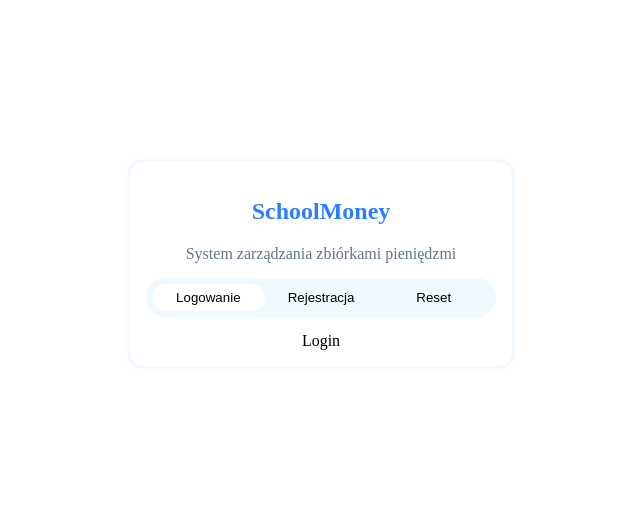
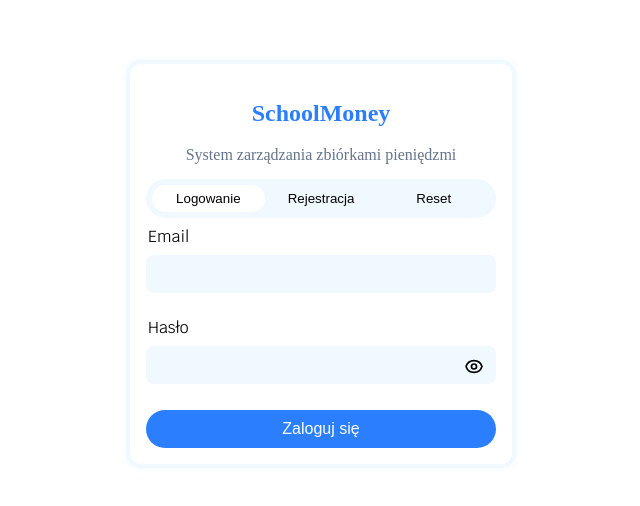
Before and after one commit to MichalColautti/SchoolMoney-frontend, a React (Create React App) app: page / in a window 1280 px wide. Shown: the part 144-650 px from the top of the page, without its empty margins (319-959 px from the left). Built offline with nearby package versions, Linux system fonts and the light colour scheme.

Commit message:
Added login page

```diff
--- a/public/index.html
+++ b/public/index.html
@@ -1,6 +1,7 @@
 <!DOCTYPE html>
 <html lang="en">
   <head>
+    <link href="https://fonts.googleapis.com/css2?family=Krub:wght@300;400;500;600;700&display=swap" rel="stylesheet">
     <meta charset="utf-8" />
     <link rel="icon" href="%PUBLIC_URL%/favicon.ico" />
     <meta name="viewport" content="width=device-width, initial-scale=1" />
--- a/src/components/auth/AuthTabs.js
+++ b/src/components/auth/AuthTabs.js
@@ -52,13 +52,13 @@ const styles = {
     background: "#fff",
   },
   box: {
-    border: "2px solid #f0f9ff",
+    border: "4px solid #f0f9ff",
     borderRadius: "15px",
     padding: "1rem",
     textAlign: "center",
     background: "#fff",
     width: "350px",
-    boxShadow: "0 0 5px #f0f9ff",
+    boxShadow: "0 0 8px #f0f9ff",
   },
   title: {
     color: "#2B7FFF",
@@ -73,7 +73,6 @@ const styles = {
     background: "#f0f9ff",
     padding: "6px",
     borderRadius: "20px",
-    marginBottom: "15px",
   },
   tabButton: {
     flex: 1,
--- a/src/components/auth/Login.js
+++ b/src/components/auth/Login.js
@@ -1,8 +1,111 @@
+import { useState } from "react";
+import showPasswordIcon from "../../assets/showPasswordIcon.svg";
+import hidePasswordIcon from "../../assets/hidePasswordIcon.svg";
 
 const Login = () => {
-    return (
-        <div>Login</div>
-    );
-}
+  const [email, setEmail] = useState("");
+  const [password, setPassword] = useState("");
+  const [showPassword, setShowPassword] = useState(false);
+
+  //handle login logic
+  const handleSubmit = (e) => {
+    e.preventDefault();
+    console.log("Login submitted:", { email, password });
+  };
+
+  return (
+    console.log("Login component rendered"),
+    <form style={styles.container} onSubmit={handleSubmit}>
+      <label style={styles.text}>Email</label>
+      <input
+        style={styles.input}
+        type="email"
+        value={email}
+        onChange={(e) => setEmail(e.target.value)}
+        required
+      />
+      <label style={styles.text}>Hasło</label>
+      <div style={styles.passwordContainer}>
+        <input
+          style={styles.input}
+          type={showPassword ? "text" : "password"}
+          value={password}
+          onChange={(e) => setPassword(e.target.value)}
+          required
+        />
+        <button
+          type="button"
+          style={styles.showPasswordButton}
+          onClick={() => setShowPassword((prev) => !showPassword)}
+        >
+          <img
+            src={showPassword ? hidePasswordIcon : showPasswordIcon}
+            style={styles.icon}
+            alt={showPassword ? "ukryj" : "pokaż"}
+        />
+        </button>
+      </div>
+      <button type="submit" style={styles.submitButton}>
+        Zaloguj się
+      </button>
+    </form>
+  );
+};
+
+const styles = {
+  container: {
+    display: "flex",
+    flexDirection: "column",
+    fontFamily: "'Krub', sans-serif",
+  },
+  text: {
+    fontSize: "16px",
+    marginLeft: "2px",
+    marginTop: "8px",
+    textAlign: "left",
+  },
+  input: {
+    border: "none",
+    background: "#f0f9ff",
+    borderRadius: "8px",
+    padding: "10px",
+    margin: "8px 0 16px 0",
+    fontSize: "16px",
+    width: "100%",
+    boxSizing: "border-box",
+  },
+  passwordContainer: {
+    position: "relative",
+    width: "100%",
+  },
+  showPasswordButton: {
+    position: "absolute",
+    right: "12px",
+    top: "47%",
+    transform: "translateY(-50%)",
+    background: "transparent",
+    border: "none",
+    padding: "0",
+    cursor: "pointer",
+  },
+  submitButton: {
+    background: "#2B7FFF",
+    color: "#fff",
+    borderRadius: "20px",
+    border: "none",
+    padding: "10px",
+    fontSize: "16px",
+    cursor: "pointer",
+    marginTop: "10px",
+  },
+  error: {
+    color: "red",
+    marginBottom: "10px",
+  },
+  icon: {
+    width: "20px",
+    height: "20px",
+  },
+};
 
 export default Login;
```
Also changed, not shown: src/assets/hidePasswordIcon.svg (added), src/assets/showPasswordIcon.svg (added).
